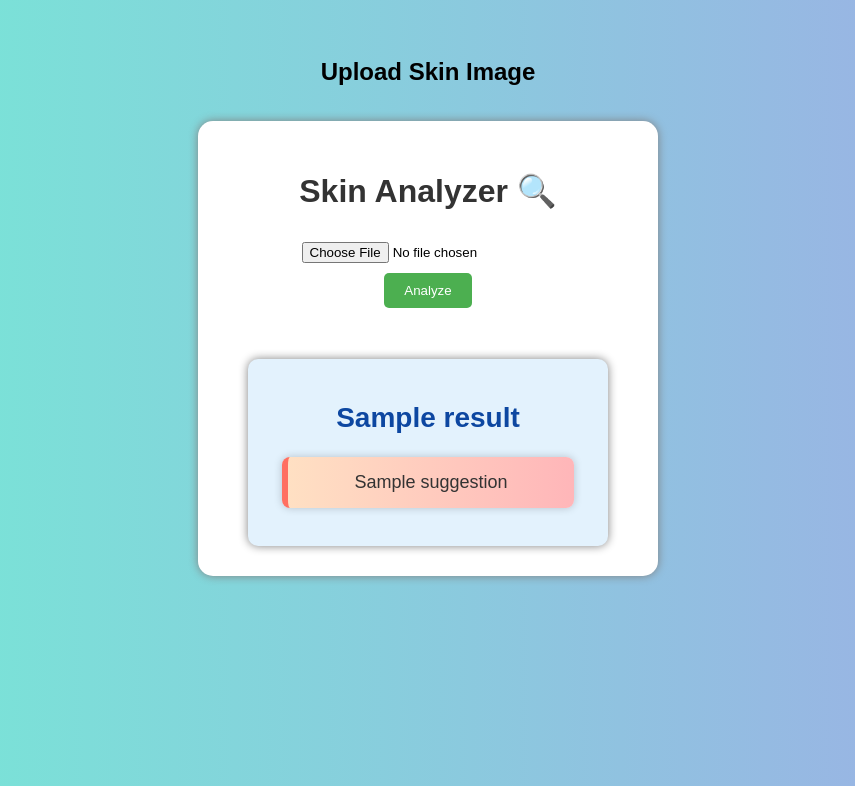
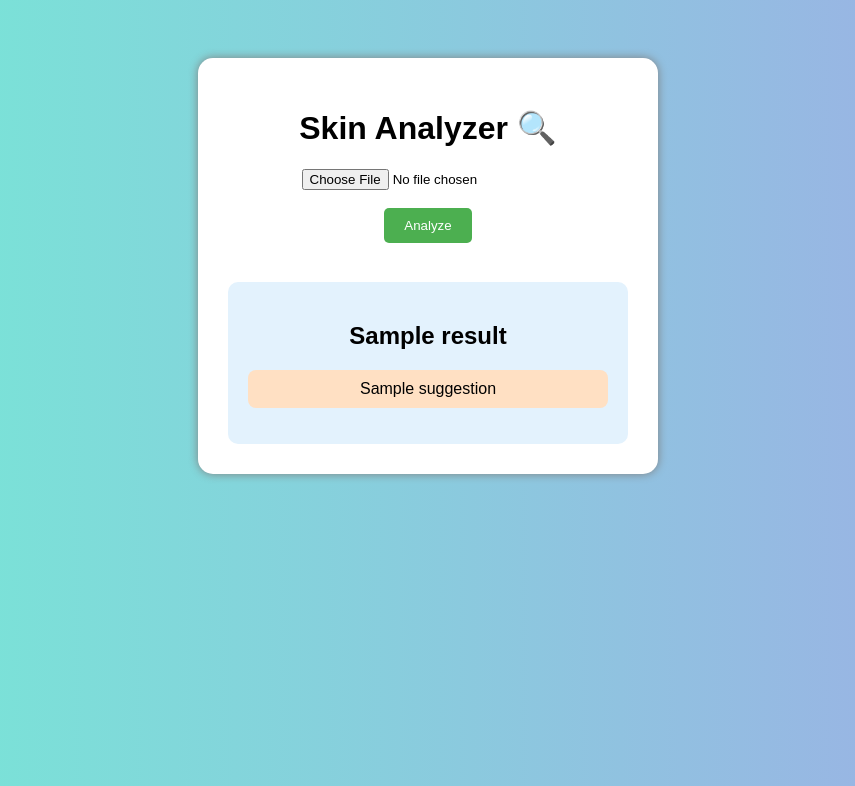
Before and after one commit to sugumaran-jesus/skin-analyzer, a Flask app: template templates/index.html in a window 1280 px wide. Shown: the top 786 px of the page, without its empty margins (212-1067 px from the left). Run offline with Flask 3, Linux system fonts and the light colour scheme; the template is opened without the code that fills it: most values are stand-ins (such as "Sample title", 1, 10 or a date in 2020).

Commit message:
Add files via upload

```diff
--- a/app.py
+++ b/app.py
@@ -1,12 +1,21 @@
 from flask import Flask, request, render_template
-#import tensorflow as tf
+import tensorflow as tf
 import numpy as np
 from PIL import Image
+import os
+import gdown
 
 app = Flask(__name__)
+MODEL_PATH = "model/skin_model.h5"
+MODEL_URL = "https://drive.google.com/uc?id=1bqwEkTMcJODBNfsUpAsdDDM3PFYaszYY"
+
+# Download model if not exists
+if not os.path.exists(MODEL_PATH):
+    os.makedirs("model", exist_ok=True)
+    gdown.download(MODEL_URL, MODEL_PATH, quiet=False)
 
 # Load model
-#model = tf.keras.models.load_model("model/skin_model.h5")
+model = tf.keras.models.load_model(MODEL_PATH)
 
 classes = ["acne","dry","normal","oily"]
 
@@ -15,44 +24,29 @@ def index():
     if request.method == "POST":
         file = request.files["image"]
 
-        img = Image.open(file).resize((128,128))
+        img = Image.open(file).convert("RGB").resize((128,128))
         img = np.array(img)/255.0
         img = img.reshape(1,128,128,3)
 
         prediction = model.predict(img)
         result = classes[np.argmax(prediction)]
 
-        # Cosmetic suggestion
         if result == "dry":
-         suggestion = (
-        "Your skin is dry. It lacks moisture and may feel rough or flaky. "
-        "Use a good moisturizer twice daily to keep your skin hydrated. "
-        "Drink plenty of water and avoid using harsh soaps or hot water."
-    )
+            suggestion = "Your skin is dry. Use moisturizer and drink water."
 
         elif result == "oily":
-         suggestion = (
-        "Your skin is oily. It produces excess sebum which can make your face look shiny. "
-        "Use an oil-free face wash twice daily to control oil. "
-        "Avoid heavy creams and prefer lightweight, non-comedogenic products."
-    )
+            suggestion = "Your skin is oily. Use oil-free cleanser."
 
         elif result == "acne":
-         suggestion = (
-        "Acne is detected on your skin. This may be caused by clogged pores or excess oil. "
-        "Use a gentle cleanser and avoid touching your face frequently. "
-        "Consider using products with salicylic acid or benzoyl peroxide."
-    )
+            suggestion = "You have acne. Use gentle cleanser and avoid touching face."
 
         else:
-         suggestion = (
-        "Your skin is normal. It is well-balanced and healthy. "
-        "Maintain a simple skincare routine with regular cleansing and moisturizing. "
-        "Protect your skin from sun exposure by using sunscreen daily."
-    )
+            suggestion = "Your skin is normal. Maintain simple skincare routine."
+
         return f"Skin: {result} | Suggestion: {suggestion}"
 
     return render_template("index.html")
 
+
 if __name__ == "__main__":
-    app.run(debug=True)
+    app.run(host="0.0.0.0", port=10000)
--- a/requirements.txt
+++ b/requirements.txt
@@ -1,4 +1,6 @@
 flask
+tensorflow
 numpy
 pillow
 gunicorn
+gdown
--- a/templates/index.html
+++ b/templates/index.html
@@ -1,55 +1,8 @@
-<html>
-<head>
-<title>Skin Analyzer</title>
-</head>
-
-<body>
-
-<h2>Upload Skin Image</h2>
-
-
-
-<style>
-body {
-    text-align: center;
-    font-family: Arial;
-    background-color: #f5f5f5;
-}
-
-h1 {
-    color: #333;
-}
-
-form {
-    margin-top: 20px;
-}
-
-button {
-    padding: 10px 20px;
-    background-color: #4CAF50;
-    color: white;
-    border: none;
-    cursor: pointer;
-}
-</style>
-
-
-<img id="preview" width="200"/>
-
-<script>
-function previewImage(event) {
-    var reader = new FileReader();
-    reader.onload = function(){
-        document.getElementById('preview').src = reader.result;
-    }
-    reader.readAsDataURL(event.target.files[0]);
-}
-</script>
-
 <!DOCTYPE html>
 <html>
 <head>
     <title>Skin Analyzer</title>
+
     <style>
         body {
             font-family: Arial;
@@ -67,14 +20,6 @@ function previewImage(event) {
             box-shadow: 0 0 10px gray;
         }
 
-        h1 {
-            color: #333;
-        }
-
-        input {
-            margin: 10px;
-        }
-
         button {
             padding: 10px 20px;
             background-color: #4CAF50;
@@ -88,16 +33,31 @@ function previewImage(event) {
             margin-top: 15px;
             border-radius: 10px;
         }
+
+        .result-box {
+            margin-top: 20px;
+            padding: 20px;
+            background: #e3f2fd;
+            border-radius: 10px;
+        }
+
+        .suggestion-box {
+            margin-top: 10px;
+            padding: 10px;
+            background: #ffe0c3;
+            border-radius: 8px;
+        }
     </style>
 </head>
 
 <body>
+
 <div class="container">
     <h1>Skin Analyzer 🔍</h1>
 
     <form method="POST" enctype="multipart/form-data">
         <input type="file" name="image" onchange="previewImage(event)">
-            <br>
+        <br><br>
         <button type="submit">Analyze</button>
     </form>
 
@@ -109,42 +69,7 @@ function previewImage(event) {
         <p class="suggestion-box">{{ suggestion }}</p>
     </div>
     {% endif %}
-<style>
-.result-box {
-    margin-top: 20px;
-    padding: 20px;
-    background: #e3f2fd;
-    border-radius: 10px;
-    width: 80%;
-    margin-left: auto;
-    margin-right: auto;
-    box-shadow: 0 0 10px gray;
-}
-
-.result-box h2 {
-    font-size: 28px;
-    color: #0d47a1;
-}
-
-.result-box p {
-    font-size: 18px;
-    color: #333;
-}
-.suggestion-box {
-    margin-top: 15px;
-    padding: 15px;
-    background: linear-gradient(to right, #ffe0c3, #ffb6b9);
-    border-left: 6px solid #ff6f61;
-    border-radius: 8px;
-    font-size: 18px;
-    font-weight: 500;
-    color: #333;
-    width: 80%;
-    margin-left: auto;
-    margin-right: auto;
-    box-shadow: 0 0 8px rgba(0,0,0,0.2);
-}
-</style>
+</div>
 
 <script>
 function previewImage(event) {
@@ -155,5 +80,6 @@ function previewImage(event) {
     reader.readAsDataURL(event.target.files[0]);
 }
 </script>
+
 </body>
 </html>
```
Lines whose indentation alone changed are shown as unchanged.
